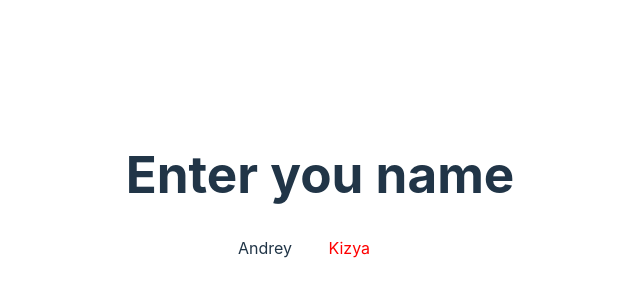
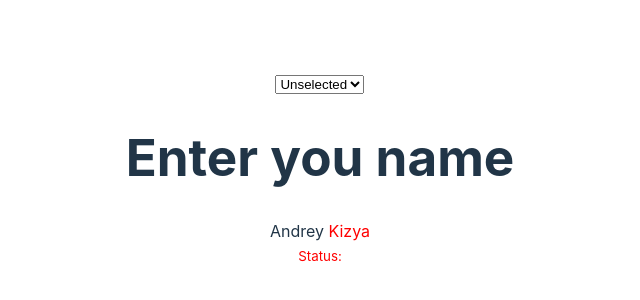
Before and after one commit to 1BigAnerson1/-, a Vue app: page / in a window 1280 px wide. Shown: the part 214-514 px from the top of the page, without its empty margins (320-960 px from the left). Built offline with nearby package versions, Linux system fonts and the light colour scheme.

Commit message:
Basic MyName componenet with events and passing in props

```diff
--- a/src/App.vue
+++ b/src/App.vue
@@ -3,10 +3,48 @@ import MyName from './components/MyName.vue';
 </script>
 
 <template>
-  <MyName/>
+  <select
+    name="status"
+    @change="onSelectChange"
+  >
+    <option
+      v-if="!status"
+      value="unselected"
+      selected
+    >
+      Unselected
+    </option>
+    <option
+      v-for="item in ['Ready', 'Start', 'Stop']"
+      :key="item"
+      :value="item"
+      :selected="item === status"
+    >
+      {{ item }}
+    </option>
+  </select>
+  <MyName
+    :status="status"
+    @reset="onStatusReset"
+  />
 </template>
 
 <script>
+export default {
+  data: () => ({
+    status: null
+  }),
+  methods: {
+    onSelectChange(event) {
+      console.log('>App -> onSelectChange:', event.target.value);
+      this.status = event.target.value;
+    },
+    onStatusReset () {
+      console.log('>App -> onSelectChange:', event.target.value);
+      this.status = null;
+    }
+  }
+};
 </script>
 
 <style scoped>
--- a/src/components/MyName.vue
+++ b/src/components/MyName.vue
@@ -1,23 +1,61 @@
 <template>
   <h1>Enter you name</h1>
   <div>
-    {{ firstName }} <span
-      style="color: red;"
-      class="card"
-    > {{ lastName }} </span>
+    {{ firstName }}
+    <span style="color: red;">
+      {{ lastName }}
+    </span>
   </div>
+  <small>
+    <span
+      :class="{
+        'selected': !!status,
+        'unselected': !status
+      }"
+    >
+      Status:
+    </span>
+    <span>{{ status }}</span>
+    <div>
+      <button
+        :disabled="! status"
+        :style="{
+          visibility: status ? 'visible' : 'hidden'
+        }"
+        @click="onResetClick"
+      >Reset</button>
+    </div>
+  </small>
 </template>
 
 <script>
 export default {
   name: 'MyName',
+  props: {
+    status: {
+      type: String,
+      default: '-'
+    }
+  },
+  emits: ['reset'],
   data: () => ({
     firstName: 'Andrey',
     lastName: 'Kizya'
-  })
+  }),
+methods: {
+  onResetClick () {
+    console.log('> MyName -> onResetClick');
+    this.$emit('reset');
+    }
+  }
 };
 </script>
 
 <style scoped>
-
+.selected {
+  color: green;
+}
+.unselected {
+  color: red;
+}
 </style>
```
